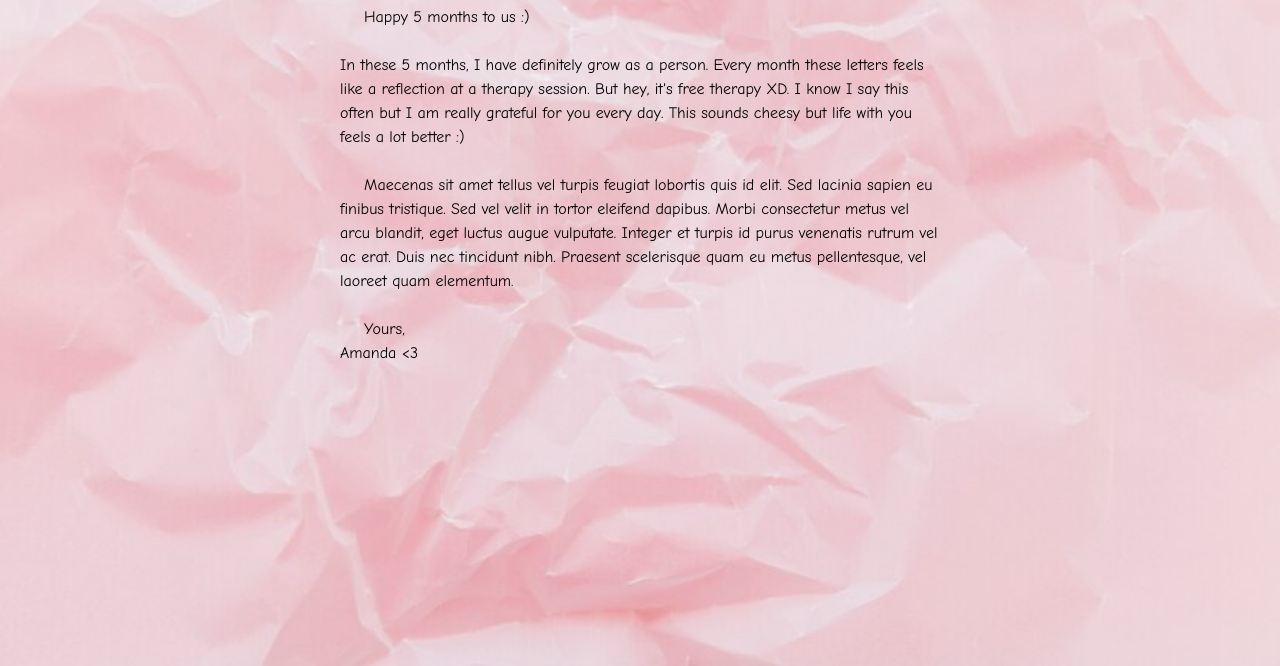
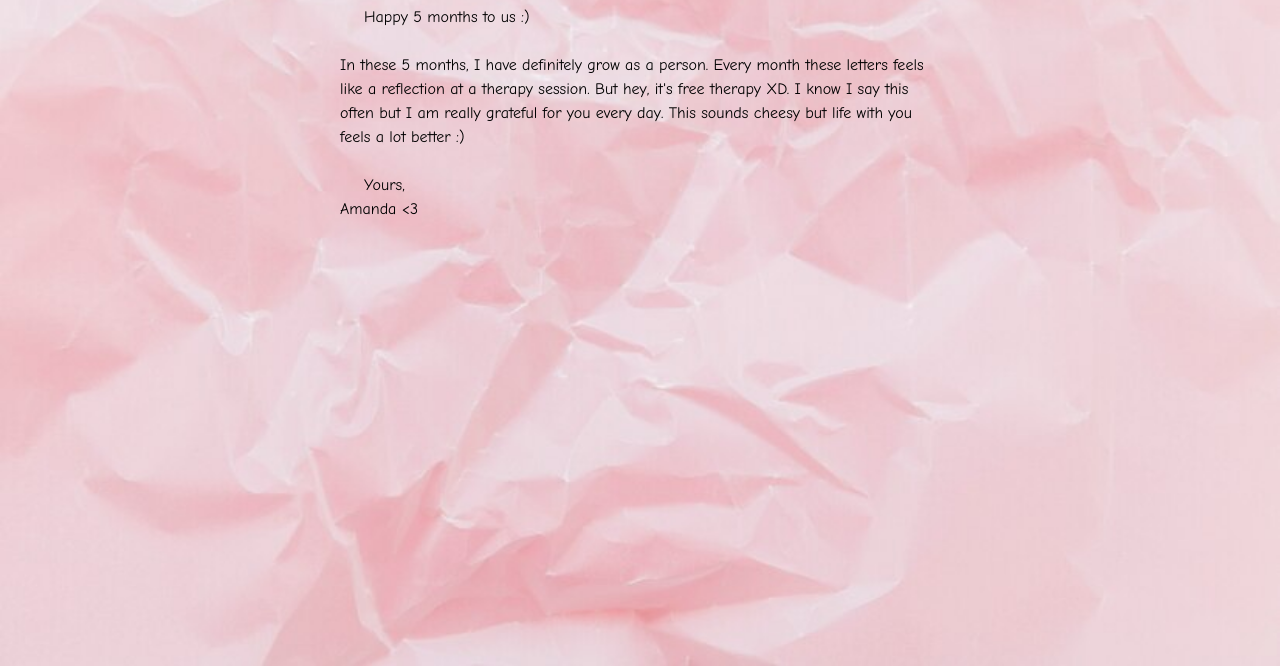
Before and after one commit to amandawangg/Message, a plain HTML site: page 5months_letter.html in a window 1280 px wide. Shown: the part 134-800 px from the top of the page. Drawn offline with Linux system fonts and the light colour scheme.

Commit message:
adding letter

```diff
--- a/5months_letter.html
+++ b/5months_letter.html
@@ -38,10 +38,9 @@
 
       In these 5 months, I have definitely grow as a person. Every month these letters feels like a reflection at a therapy session. But hey, it's free therapy XD. I know I say this often but I am really grateful for you every day. This sounds cheesy but life with you feels a lot better :)
 
-
     </p>
     <p>
-      Maecenas sit amet tellus vel turpis feugiat lobortis quis id elit. Sed lacinia sapien eu finibus tristique. Sed vel velit in tortor eleifend dapibus. Morbi consectetur metus vel arcu blandit, eget luctus augue vulputate. Integer et turpis id purus venenatis rutrum vel ac erat. Duis nec tincidunt nibh. Praesent scelerisque quam eu metus pellentesque, vel laoreet quam elementum.
+
     </p>
     <p>
       Yours,<br>
```
